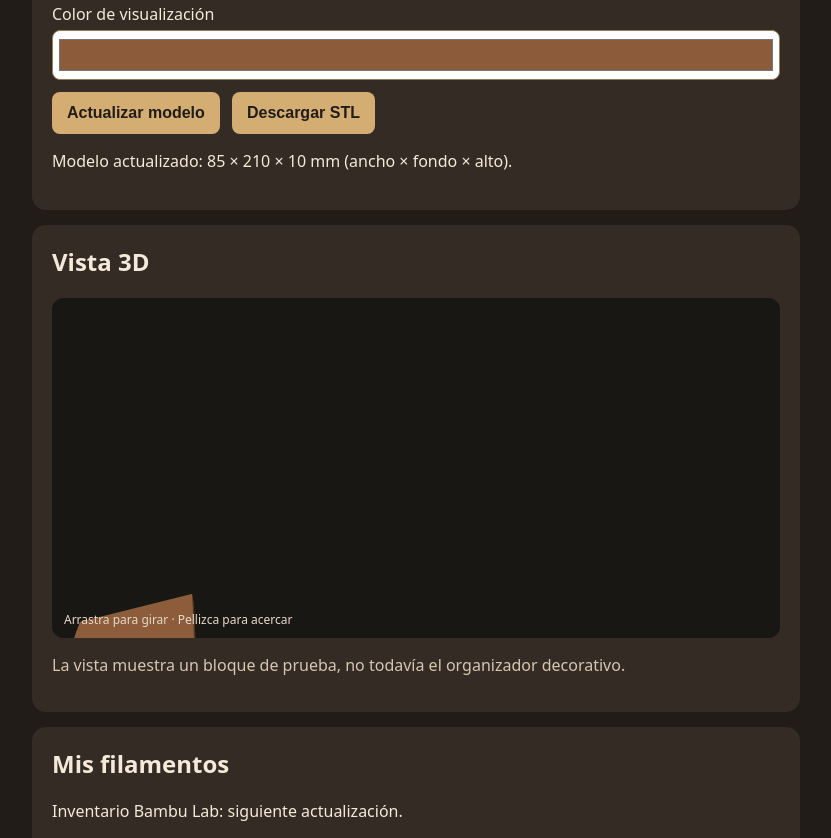
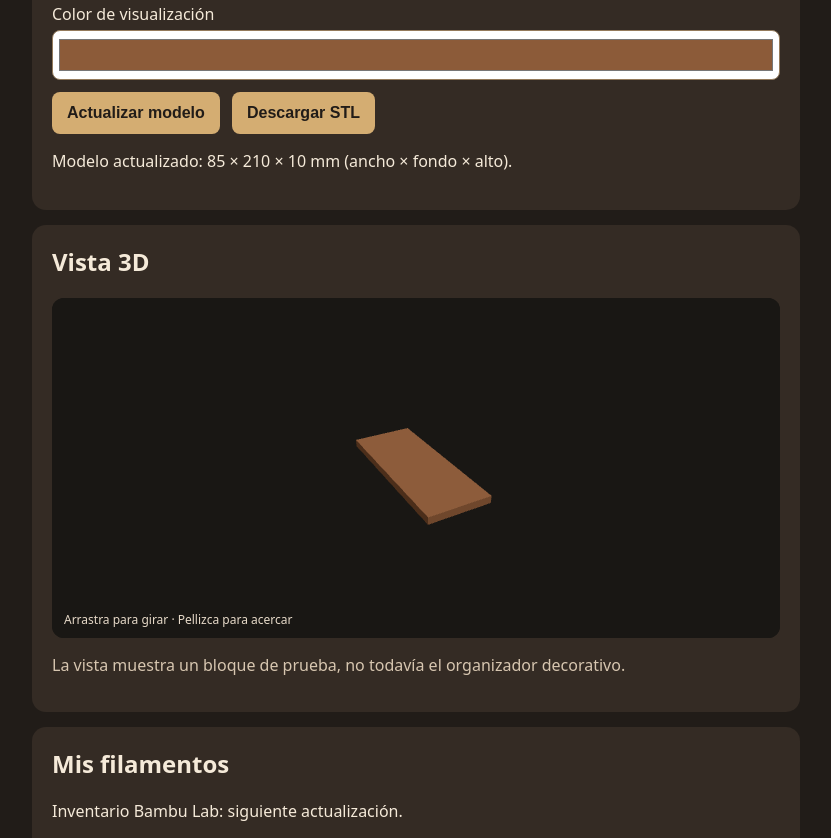
Before and after one commit to nuriamontilla-sys/NOVA-3D-Studio, a plain HTML site: page index.html in a window 1280 px wide. Shown: the part 539-1377 px from the top of the page, without its empty margins (224-1055 px from the left). Drawn offline with nearby package versions, Linux system fonts and the light colour scheme.

Commit message:
Update index.html

```diff
--- a/index.html
+++ b/index.html
@@ -73,7 +73,8 @@ const $=id=>document.getElementById(id);
 const scene=new THREE.Scene();
 scene.background=new THREE.Color('#191714');
 const camera=new THREE.PerspectiveCamera(45,1,.1,5000);
-camera.position.set(180,140,240);
+camera.position.set(0,150,350);
+camera.lookAt(0,0,0);
 const renderer=new THREE.WebGLRenderer({antialias:true});
 renderer.setPixelRatio(Math.min(devicePixelRatio,2));
 $('visor').prepend(renderer.domElement);
@@ -111,7 +112,8 @@ function update(){
   );
   scene.add(mesh);
   const max=Math.max(...dims);
-  camera.position.set(max*.95,max*.75,max*1.35);
+  camera.position.set(0,max*.6,max*2.5);
+  camera.lookAt(0,0,0);
   camera.near=Math.max(.01,max/10000);
   camera.far=max*20;
   camera.zoom=1;
```
